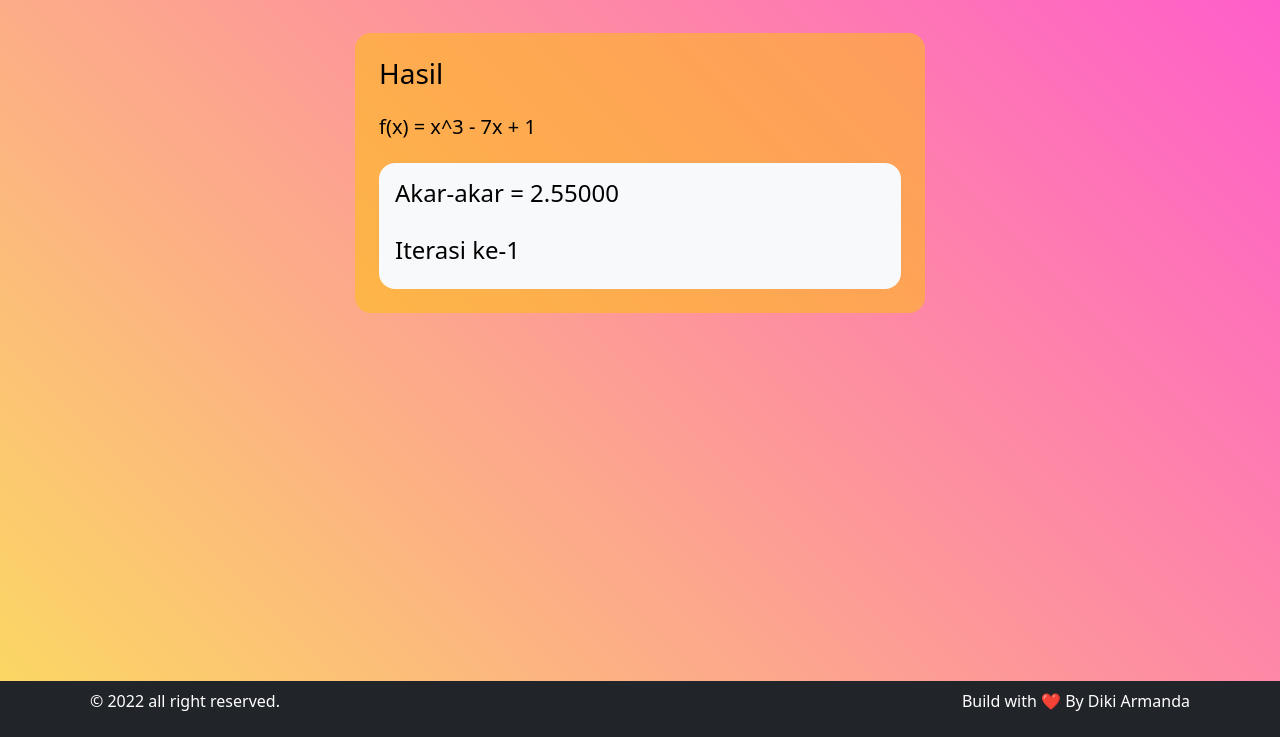
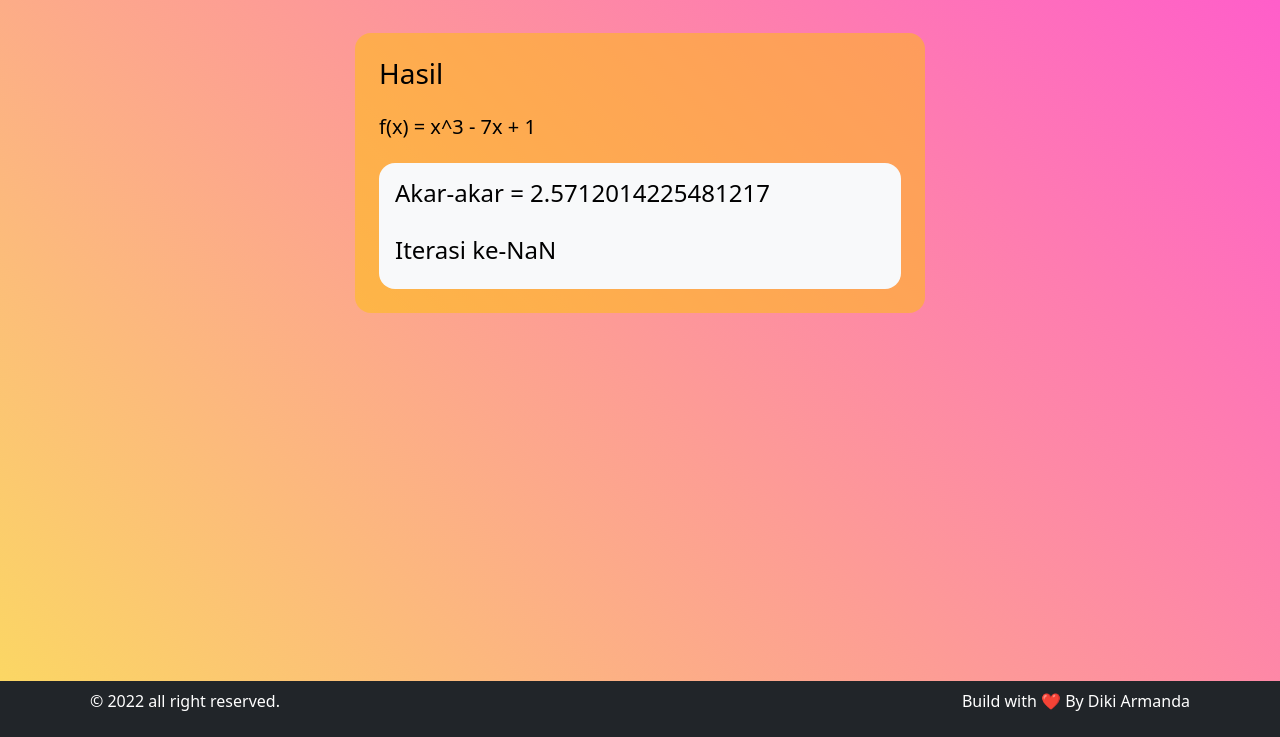
Before and after one commit to dikiarmanda/uas-metode-numerik, a plain HTML site: page pages/bisection.html in a window 1280 px wide. Both pictures are taken after a click on the button "RUN". Shown: the part 63-800 px from the top of the page. Drawn offline with Linux system fonts and the light colour scheme.

Commit message:
perbaiki algoritma biseksi

```diff
--- a/pages/bisection.html
+++ b/pages/bisection.html
@@ -83,10 +83,8 @@
 
     <script>
         function runProgram() {
-            var a = 2.6, b = 2.5, galat = 0;
-            var c = (a + b) / 2, i = 1;
+            var a = 2.6, b = 2.5, c, i, cek = a-b;
             var akarAkar = document.getElementById('akarAkar');
-            var cek = func(c);
 
             document.getElementById('tombol').classList.add('d-none');
 
@@ -94,18 +92,21 @@
                 return x * x * x - 7 * x + 1;
             }
 
-            while (cek > galat) {
+            while (Math.abs(cek) >= 0) {
                 c = (a + b) / 2;
+                console.log(c)
+
+                if (func(c)==0) break;
 
                 if (func(a) * func(c) < 0) {
                     b = c;
                 } else {
                     a = c;
                 }
-                cek = func(c) < 0 ? func(c) * -1 : func(c);
-                i++
+                cek = b - a;
+                i++;
             }
-            akarAkar.innerHTML = '<h4>Akar-akar = ' + c.toFixed(5) + '<br><br>Iterasi ke-'+i+'</h4>';
+            akarAkar.innerHTML = '<h4>Akar-akar = ' + c + '<br><br>Iterasi ke-'+i+'</h4>';
             akarAkar.classList.add('p-3');
         }
     </script>
```
